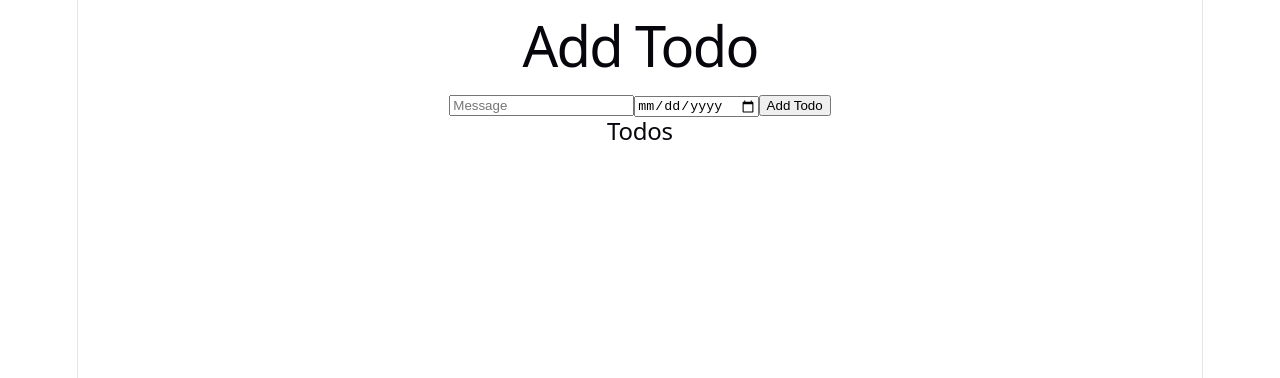
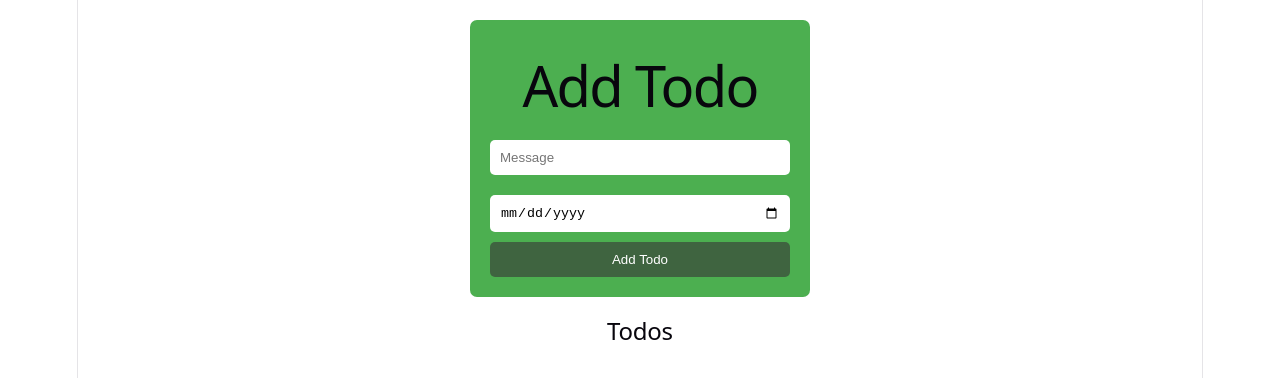
Before and after one commit to xSeraphiable/agiltarbete, a React (Vite) app in the folder todo-list/: page / in a window 1280 px wide. Shown: the top 378 px of the page. Built offline with nearby package versions, Linux system fonts and the light colour scheme.

Commit message:
skapat apptodo.css

```diff
--- a/todo-list/src/pages/AddTodoPage.tsx
+++ b/todo-list/src/pages/AddTodoPage.tsx
@@ -1,5 +1,6 @@
 import type { TodoType } from "../types/todo";
 import { useState } from "react";
+import './AppTodo.css';
 
 const AddTodo = () => {
 const [message, setMessage] = useState<string>('');
@@ -8,7 +9,7 @@ const [completed, setCompleted] = useState<boolean>(false);
 
 
     return (<>
-    <div>
+    <div className="add-todo">
         <h1>Add Todo</h1>
         <input type="text" placeholder="Message" value={message} onChange={(e) => setMessage(e.target.value)} />
         <input type="date" value={date} onChange={(e) => setDate(e.target.value)} />
--- /dev/null
+++ b/todo-list/src/pages/AppTodo.css
@@ -0,0 +1,29 @@
+.add-todo {
+    background-color: #4CAF50;
+    color: white;
+    padding: 20px;
+    border-radius: 7px;
+    margin: 20px auto;
+    width: 300px;
+    display: flex;
+    flex-direction: column;
+}
+
+.add-todo input {
+    margin: 10px 0;
+    padding: 10px;
+    border: none;
+    border-radius: 5px;
+}
+.add-todo button {
+    background-color: #3f6440;
+    color: white;
+    padding: 10px;
+    border: none;
+    border-radius: 5px;
+    cursor: pointer;
+
+}
+.add-todo button:hover {
+    background-color: #1f3820;
+}
```
